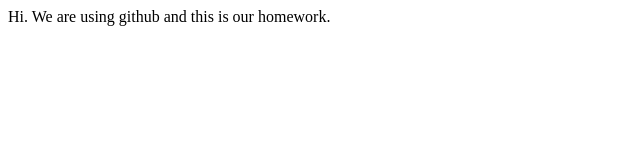
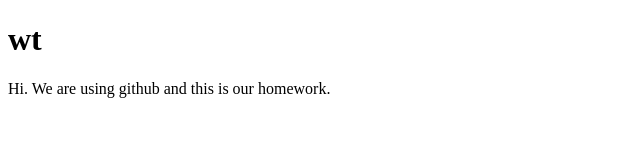
Before and after one commit to team-gces/wt, a plain HTML site: page index.html in a window 1280 px wide. Shown: the whole page, without its empty margins (0-640 px from the left). Drawn offline with Linux system fonts and the light colour scheme.

Commit message:
update.html
nothing

```diff
--- a/index.html
+++ b/index.html
@@ -4,6 +4,7 @@
 	<title>Git</title>
 </head>
 <body>
+	<h1>wt</h1>
 Hi. We are using github and this is our homework.
 </body>
 </html>
```
